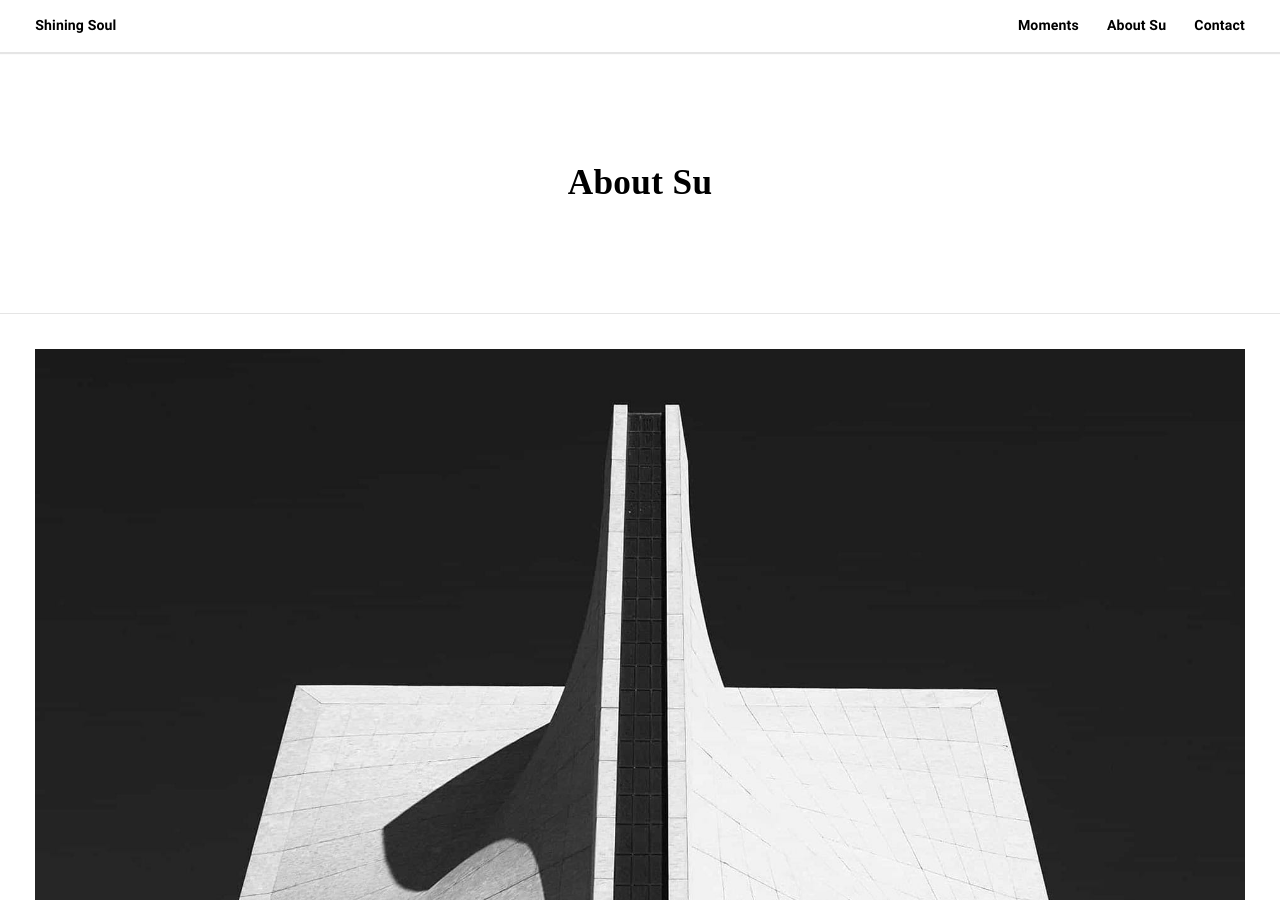
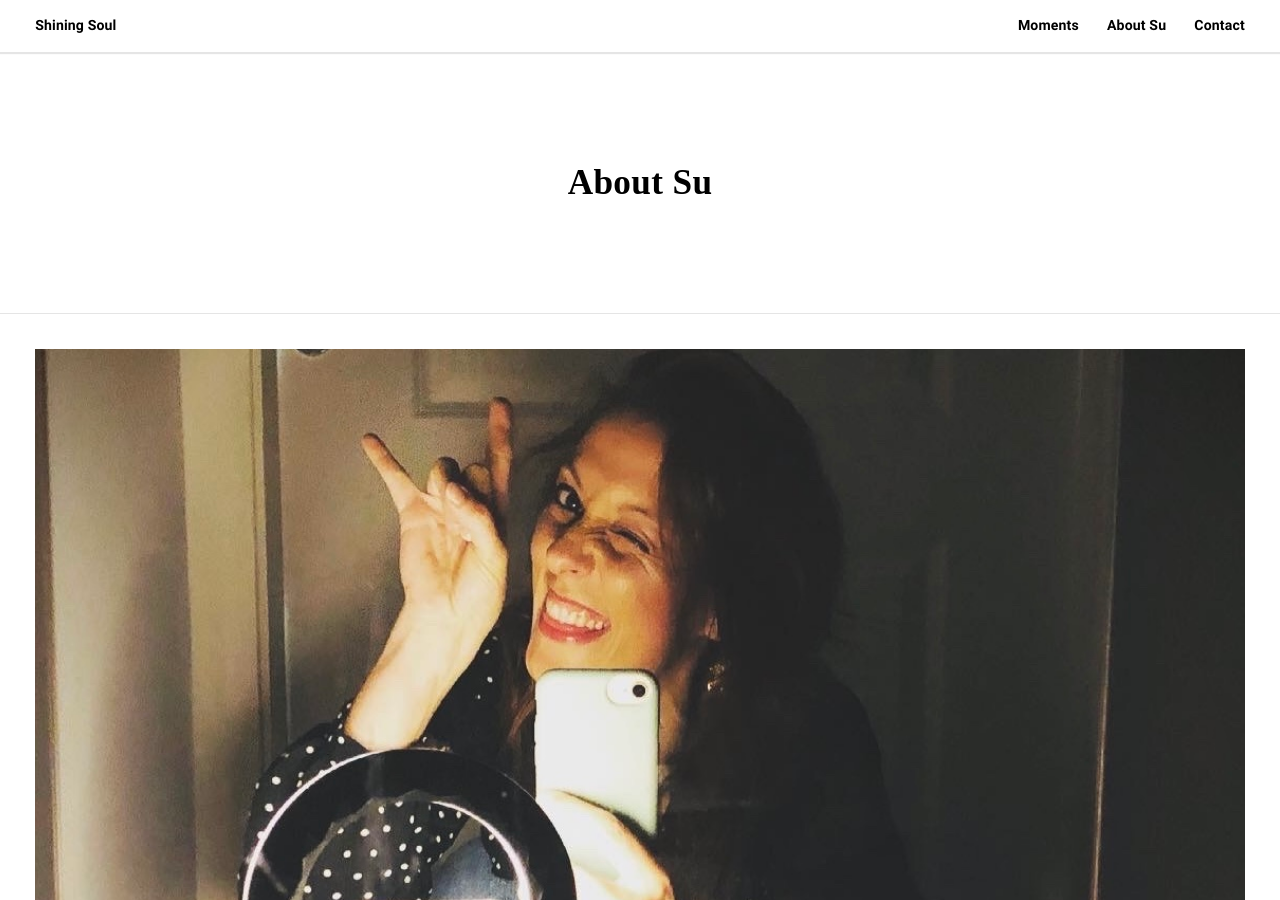
Before and after one commit to sumadruga/sumadruga.github.io, a Jekyll site: the page built from about-su.html, in a window 1280 px wide and 900 px high. Built offline with Jekyll 4.4.1, drawn with Linux system fonts in a browser that asks for light colours; some web fonts are replaced.

Commit message:
Update about Su images

```diff
--- a/about-su.html
+++ b/about-su.html
@@ -1,7 +1,7 @@
 ---
 layout: page
 title: About Su
-image: /assets/images/placeholder-18.jpg
+image: /assets/images/about-su.jpg
 ---
 <p>My name is Thomas Vaeth and this is Barber. 💈 Barber is a minimal blog theme with a masonry grid layout and infinite scroll. <a href="http://samesies.io" target="_blank">Samesies</a> builds themes for Ghost, WordPress, and Jekyll and they are only available through ThemeForest.</p>
 
@@ -53,7 +53,7 @@ code {
 
 <hr/>
 
-<img src="/assets/images/placeholder-18.jpg" alt="Grid Image"/>
+<img src="/assets/images/about-su-2.png" alt="Su Dancing"/>
 <p>You can <code>use inline code</code> and append <code>#full</code> to the end of an image URL for full width images.</p>
 
 <img src="/assets/images/placeholder-18.jpg#full" alt="Full Image"/>
@@ -73,3 +73,6 @@ code {
 <hr/>
 
 <p>American apparel jean shorts terry richardson squid. Letterpress tattooed cray beard pinterest. Jean shorts tofu wayfarers, fap PBR swag banh mi. Organic chillwave scenester wayfarers semiotics salvia messenger bag, vice odd future.</p>
+
+
+<img src="/assets/images/about-su-3.jpg" alt="Su on the road"/>
```
Also changed, not shown: assets/images/about-su-2.png (added), assets/images/about-su.jpg (added), assets/images/placeholder-18.jpg (deleted), 1 other file.
